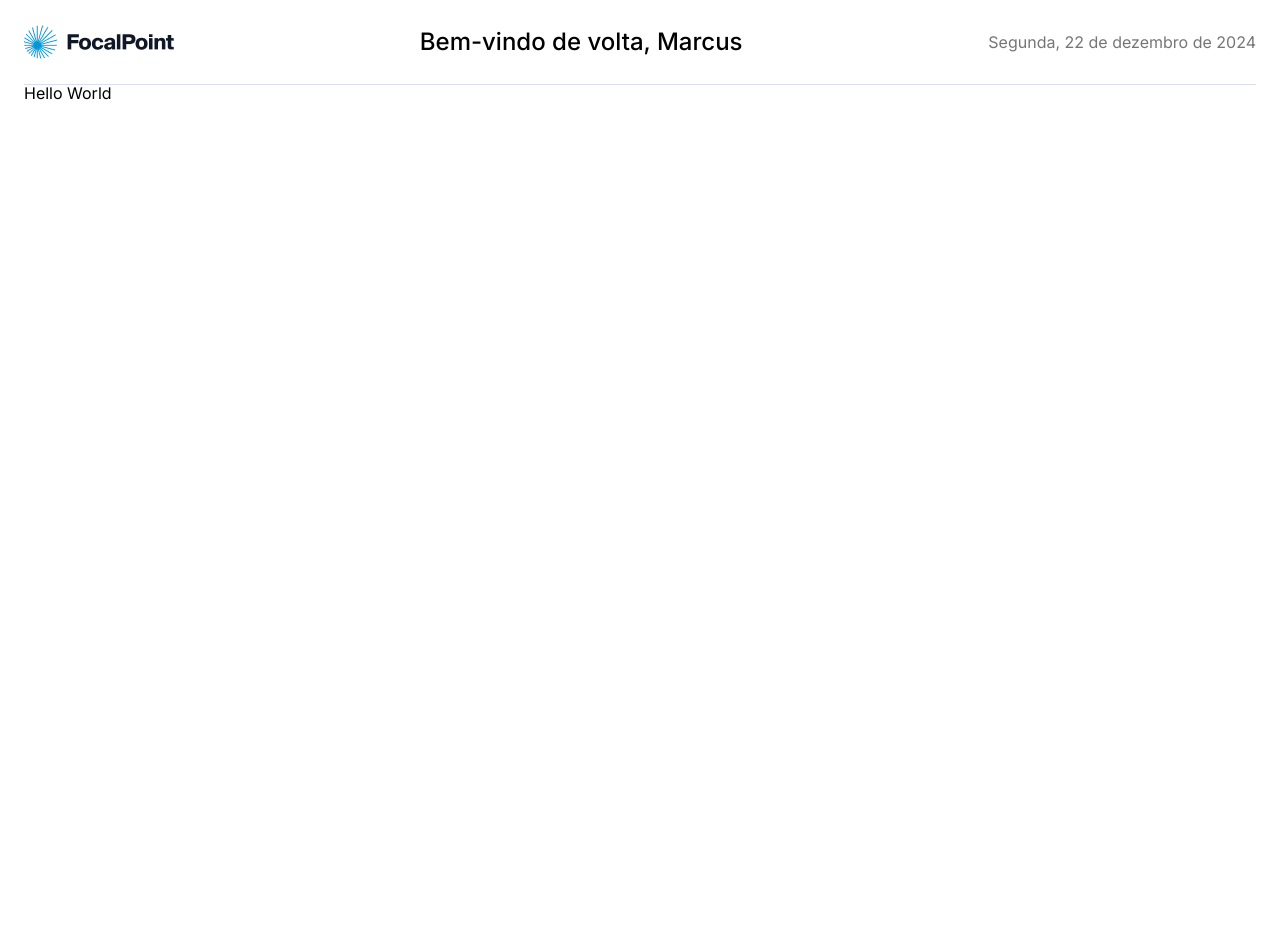
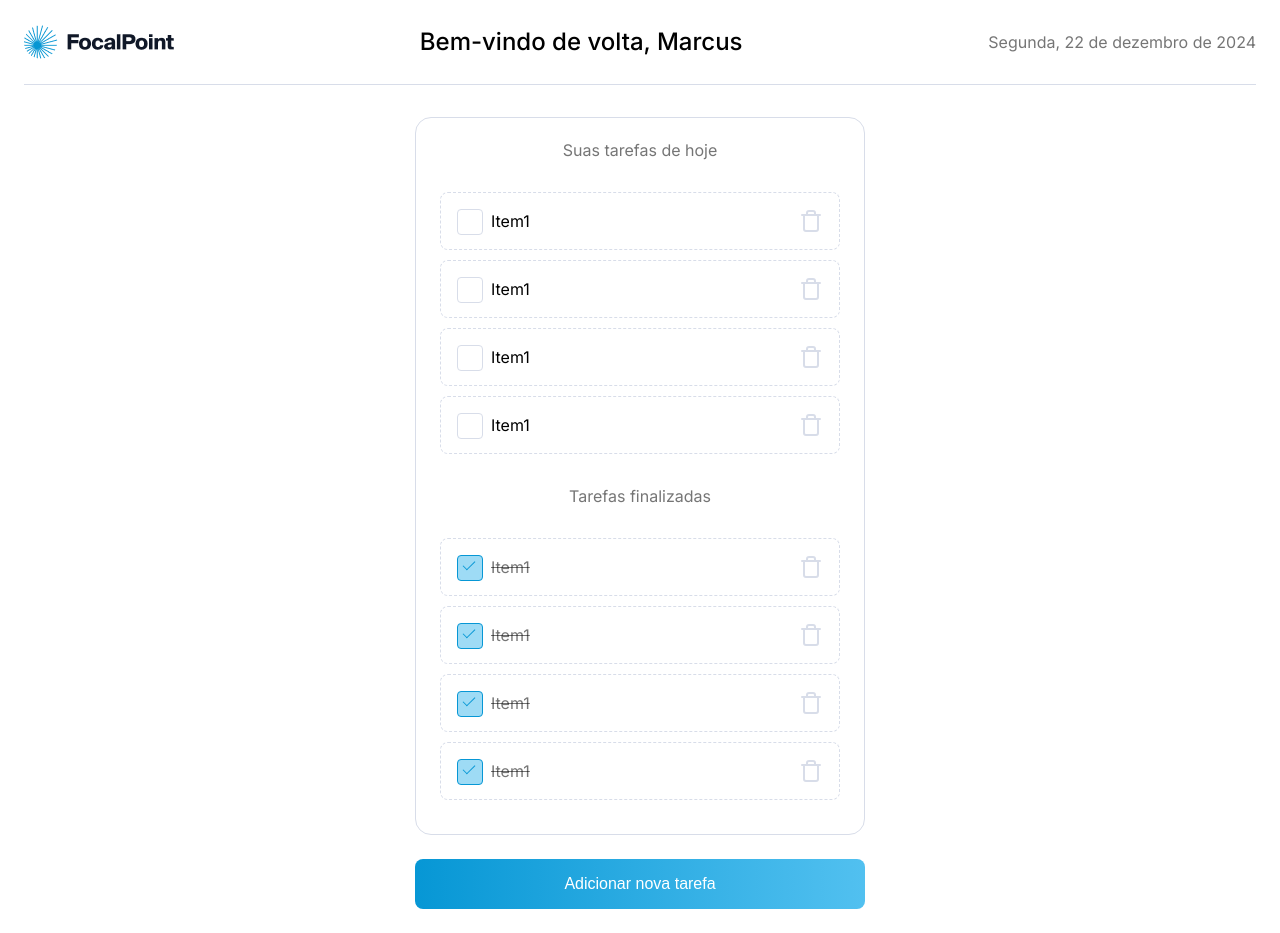
Before and after one commit to riltonbispo/Teste-Legaplan, a Next.js app: page / in a window 1280 px wide. Before the commit the page ends 800 px from the top, so only its background shows below. Built offline with nearby package versions, Linux system fonts and the light colour scheme.

Commit message:
feat: todo

```diff
--- a/package.json
+++ b/package.json
@@ -9,6 +9,7 @@
     "lint": "next lint"
   },
   "dependencies": {
+    "lucide-react": "^0.320.0",
     "next": "14.1.0",
     "react": "^18",
     "react-dom": "^18"
--- a/src/app/page.tsx
+++ b/src/app/page.tsx
@@ -1,9 +1,32 @@
+import Button from '@/components/Button';
+import TodoItem from '@/components/TodoItem';
 import '@/styles/home.scss';
+
+/**
+ * TODO:
+ *  [] Usar o drag and drop para para manuzear as tasks
+ */
 
 export default function Home() {
   return (
-    <main>
-      <h1>Hello World</h1>
+    <main className='todo__container'>
+      <div className='todo__content'>
+        <span>Suas tarefas de hoje</span>
+        <ul>
+          <TodoItem title='Item1' />
+          <TodoItem title='Item1' />
+          <TodoItem title='Item1' />
+          <TodoItem title='Item1' />
+        </ul>
+        <span>Tarefas finalizadas</span>
+        <ul>
+          <TodoItem title='Item1' checked/>
+          <TodoItem title='Item1' checked/>
+          <TodoItem title='Item1' checked/>
+          <TodoItem title='Item1' checked/>
+        </ul>
+      </div>
+      <Button variant='primary'>Adicionar nova tarefa</Button>
     </main>
   );
 }
--- /dev/null
+++ b/src/components/TodoItem/index.tsx
@@ -0,0 +1,29 @@
+'use client'
+import { Trash } from 'lucide-react'
+import { InputHTMLAttributes, useId, useState } from 'react'
+import '@/styles/todoItem.scss'
+
+type Props = {
+  title: string
+} & InputHTMLAttributes<HTMLInputElement>
+
+/*
+  FIXME: Erro no change gerando no console
+*/
+
+const TodoItem = ({ title, checked, ...props }: Props) => {
+  const [isChecked, setIsChecked] = useState(checked)
+  const itemId = useId()
+
+  return (
+    <li className='item__container' onClick={() => setIsChecked((prev) => !prev)}>
+      <div className='item__info'>
+        <input type="checkbox" name="" id={itemId} checked={isChecked} {...props} />
+        <label htmlFor={itemId}>{title}</label>
+      </div>
+      <Trash className='trash' />
+    </li>
+  )
+}
+
+export default TodoItem
--- a/src/styles/home.scss
+++ b/src/styles/home.scss
@@ -0,0 +1,50 @@
+@import "design.scss";
+
+.todo {
+  &__container {
+    max-width: 450px;
+    margin-inline: auto;
+    display: flex;
+    flex-direction: column;
+    gap: $space-lg;
+    margin-top: 4vmin;
+  }
+
+  &__content {
+    display: flex;
+    align-items: center;
+    flex-direction: column;
+    gap: $space-lg;
+    padding: $space-lg;
+    border: $border-width solid $border-color;
+    border-radius: $border-radius-large;
+
+    & span {
+      font-size: 16px;
+      color: $text-gray;
+    }
+
+    & ul {
+      width: 100%;
+
+      & li {
+        border: $border-width dashed $border-color;
+        border-radius: $border-radius-small;
+        padding: $space-md;
+        display: flex;
+        align-items: center;
+        justify-content: space-between;
+        margin-block: 10px;
+
+        &:hover {
+          background-color: $gray-color;
+          border-color: $gray-color;
+        }
+
+        & .trash {
+          color: $border-color;
+        }
+      }
+    }
+  }
+}
--- /dev/null
+++ b/src/styles/todoItem.scss
@@ -0,0 +1,81 @@
+@import "design.scss";
+
+$checkbox-size: 24px;
+
+.item {
+  &__container {
+    border: $border-width dashed $border-color;
+    border-radius: $border-radius-small;
+    padding: $space-md;
+    display: flex;
+    align-items: center;
+    justify-content: space-between;
+    margin-block: 10px;
+
+    &:hover {
+      background-color: $gray-color;
+      border-color: $gray-color;
+    }
+
+    & input {
+      position: absolute;
+      opacity: 0;
+
+      & + label {
+        display: inline-block;
+        position: relative;
+        cursor: pointer;
+        line-height: $checkbox-size;
+        padding-left: $checkbox-size + 10;
+        color: $text-color;
+
+        // Checkbox
+        &:before {
+          position: absolute;
+          display: block;
+          left: 0;
+          top: 0;
+          content: "";
+          background: transparent;
+          width: $checkbox-size;
+          height: $checkbox-size;
+
+          border: $border-width solid $border-color;
+          border-radius: 4px;
+          transition: 200ms ease-in-out all;
+        }
+
+        // Tick
+        &:after {
+          position: absolute;
+          display: block;
+          top: 3px;
+          left: 9px;
+          content: "";
+          width: 5px;
+          height: 11px;
+          border-right: 1px solid transparent;
+          border-bottom: 1px solid transparent;
+          transform: rotate(45deg);
+
+        }
+      }
+
+      // Checked
+      &:checked {
+        & + label {
+          color: $text-gray;
+          text-decoration: line-through;
+          &:before {
+            background: $primary-color-lighter;
+            border: $border-width solid $primary-color;
+            box-shadow: none;
+          }
+          &:after {
+            border-color: $primary-color;
+          }
+        }
+      }
+    }
+  }
+}
```
Also changed, not shown: 1 other file (tests, documents, lock files or other folders).
